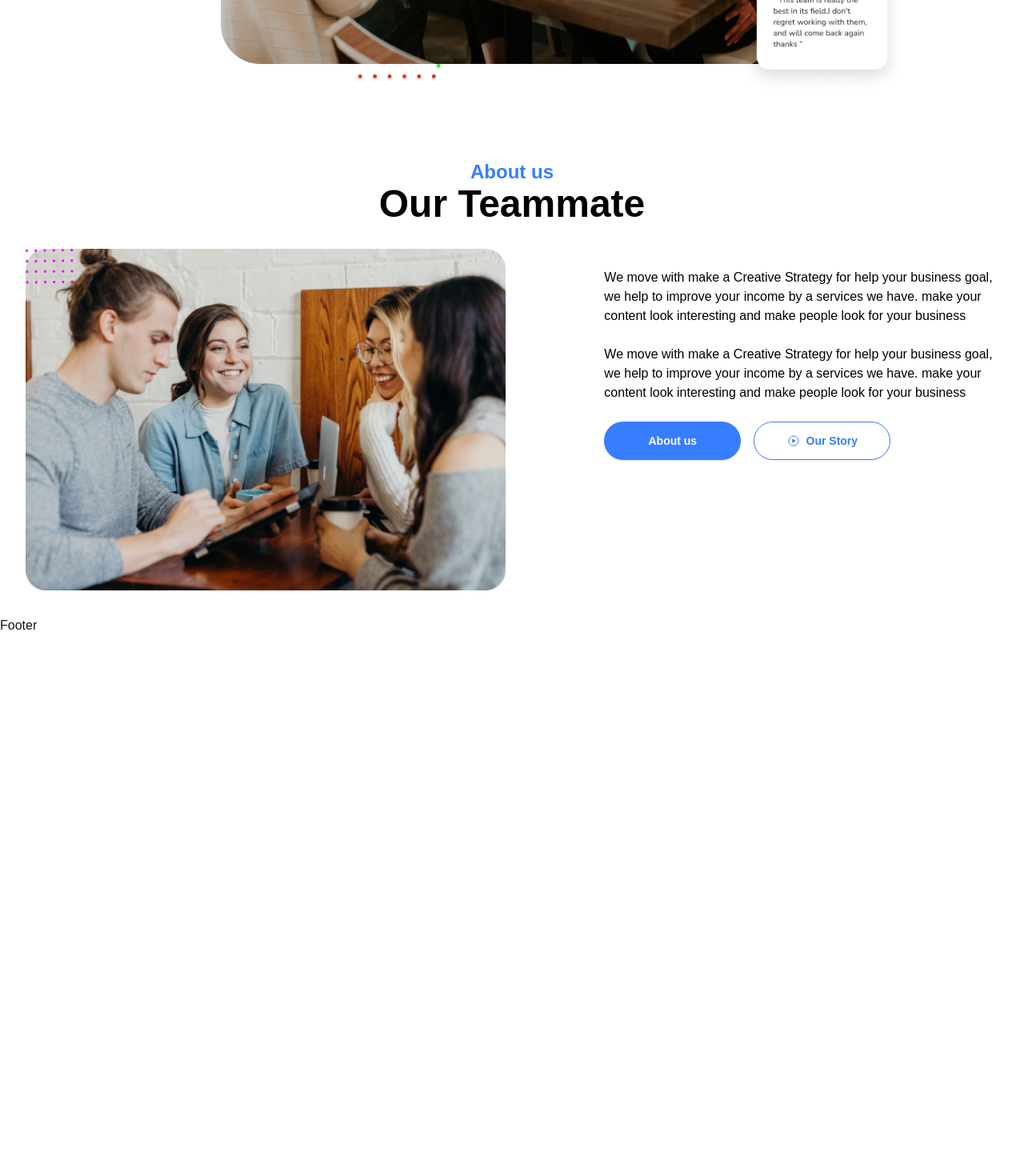
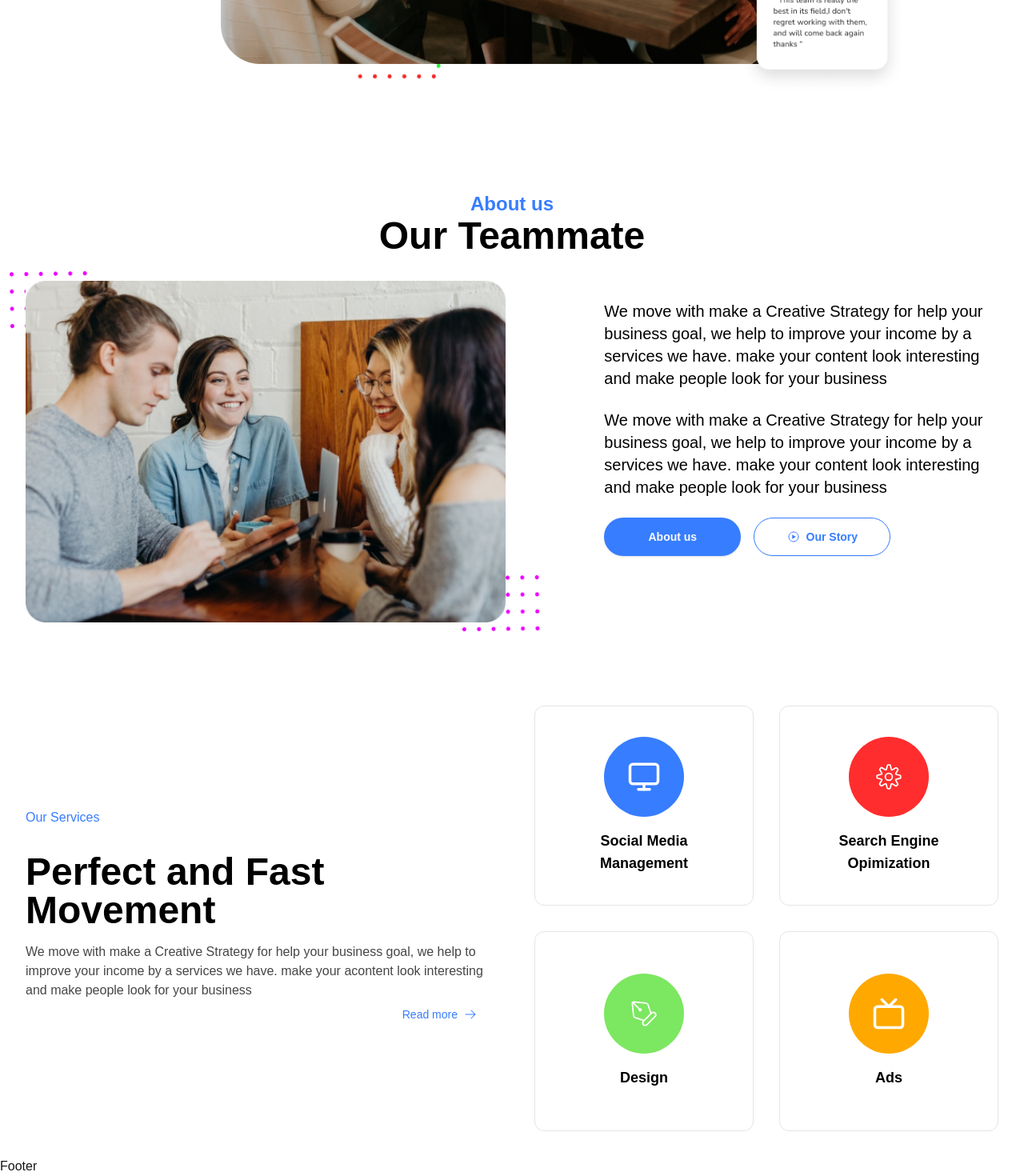
Before and after one commit to prasnaaryal/agencycreative, a Next.js app: page / in a window 1280 px wide. Shown: the part 847-2317 px from the top of the page at 80% size. Before the commit the page ends 1641 px from the top, so only its background shows below. Built offline with nearby package versions, Linux system fonts and the light colour scheme.

Commit message:
our services done

```diff
--- a/src/pages/components/AboutUs.tsx
+++ b/src/pages/components/AboutUs.tsx
@@ -16,6 +16,7 @@ const AboutUs = () => {
           <div className="relative col-span-7">
             {/* Main Image */}
             <Image
+              className="relative z-20"
               src="/images/Rectangle 832.jpg"
               alt="aboutus"
               width={600}
@@ -23,23 +24,31 @@ const AboutUs = () => {
             />
 
             {/* Decorative element in the top-left corner */}
-            <div className="absolute top-0 left-0 z-10">
-              <Image
-                src="/images/Group 2144 copy.png"
-                width={60}
-                height={60}
-                alt="decorative element"
-              />
-            </div>
+
+            <Image
+              className="absolute -top-3 -left-5 z-10 "
+              src="/images/Group 2144 copy.png"
+              width={98}
+              height={71}
+              alt="decorative element"
+            />
+
+            <Image
+              className="absolute -bottom-3 right-14 z-10 "
+              src="/images/Group 2144 copy.png"
+              width={98}
+              height={71}
+              alt="decorative element"
+            />
           </div>
 
           <div className="col-span-5 space-y-6 text-left py-6">
-            <p className="text-black ">
+            <p className="text-black text-xl ">
               We move with make a Creative Strategy for help your business goal,
               we help to improve your income by a services we have. make your
               content look interesting and make people look for your business
             </p>
-            <p className="text-black">
+            <p className="text-black text-xl mt-8">
               We move with make a Creative Strategy for help your business goal,
               we help to improve your income by a services we have. make your
               content look interesting and make people look for your business
--- /dev/null
+++ b/src/pages/components/OurServices.tsx
@@ -0,0 +1,81 @@
+import React from "react";
+import { HiArrowRight } from "react-icons/hi2";
+import Image from "next/image";
+import { Button } from "@/components/ui/button";
+import { LuMonitor } from "react-icons/lu";
+import { CiSettings } from "react-icons/ci";
+import { CiPen } from "react-icons/ci";
+import { FiTv } from "react-icons/fi";
+
+const OurServices = () => {
+  return (
+    <div className="container grid grid-cols-12 items-center justify-center gap-14 p-8 mx-auto ">
+      <div className="col-span-6 text-left">
+        <p className="text-[#377DFF] mb-8">Our Services</p>
+        <h1 className="text-black font-semibold text-5xl">
+          Perfect and Fast Movement
+        </h1>
+        <p className="text-[#464646] mt-4">
+          We move with make a Creative Strategy for help your business goal, we
+          help to improve your income by a services we have. make your acontent
+          look interesting and make people look for your business
+        </p>
+        <div className="w-full flex justify-end ">
+          <Button variant={"link"} className="text-[#377DFF]">
+            Read more <HiArrowRight className="text-right" />
+          </Button>
+        </div>
+      </div>
+
+      <div className="col-span-6">
+        <div className="grid grid-cols-12 gap-8">
+          <div className="col-span-6 flex flex-col items-center justify-center hover:drop-shadow-md hover:bg-white border rounded-xl w-full h-[250px] p-6 ">
+            {/* Monitor Icon with circular background */}
+            <div className="flex items-center justify-center w-[100px] h-[100px] bg-[#377DFF] rounded-full">
+              <LuMonitor className="w-[42px] h-[42px] text-white" />
+            </div>
+
+            <p className="text-center font-semibold text-black text-lg mt-4">
+              Social Media Management
+            </p>
+          </div>
+
+          <div className="col-span-6 flex flex-col items-center justify-center hover:drop-shadow-md border rounded-xl w-full h-[250px] p-6 space-y-4">
+            {/* Monitor Icon with circular background */}
+            <div className="flex items-center justify-center w-[100px] h-[100px] bg-[#FF2D2D] rounded-full">
+              <CiSettings className="w-[42px] h-[42px] text-white" />
+            </div>
+
+            <p className="text-center font-semibold text-black text-lg mt-4">
+              Search Engine Opimization
+            </p>
+          </div>
+
+          <div className="col-span-6 flex flex-col items-center justify-center hover:drop-shadow-md border rounded-xl w-full h-[250px] p-6 space-y-4">
+            {/* Monitor Icon with circular background */}
+            <div className="flex items-center justify-center w-[100px] h-[100px] bg-[#7CE761] rounded-full">
+              <CiPen className="w-[42px] h-[42px] text-white" />
+            </div>
+
+            <p className="text-center font-semibold text-black text-lg mt-4">
+              Design
+            </p>
+          </div>
+
+          <div className="col-span-6 flex flex-col items-center justify-center hover:drop-shadow-md border rounded-xl w-full h-[250px] p-6 space-y-4">
+            {/* Monitor Icon with circular background */}
+            <div className="flex items-center justify-center w-[100px] h-[100px] bg-[#FFA800] rounded-full">
+              <FiTv className="w-[42px] h-[42px] text-white" />
+            </div>
+
+            <p className="text-center font-semibold text-black text-lg mt-4">
+              Ads
+            </p>
+          </div>
+        </div>
+      </div>
+    </div>
+  );
+};
+
+export default OurServices;
--- a/src/pages/index.tsx
+++ b/src/pages/index.tsx
@@ -5,14 +5,16 @@ import Header from "@/layout/header";
 import React from "react";
 import AboutUs from "./components/AboutUs";
 import Banner from "./components/Banner";
+import OurServices from "./components/OurServices";
 
 const index = () => {
   return (
     <div>
       <Header />
-      <main className="bg-white">
+      <main className="bg-white space-y-10">
        <Banner/>
        <AboutUs/>
+       <OurServices/>
     </main>
       <Footer />
     </div>
```
Also changed, not shown: public/images/Group 2117 (1).png (added), public/images/Group 2117.png (added).
